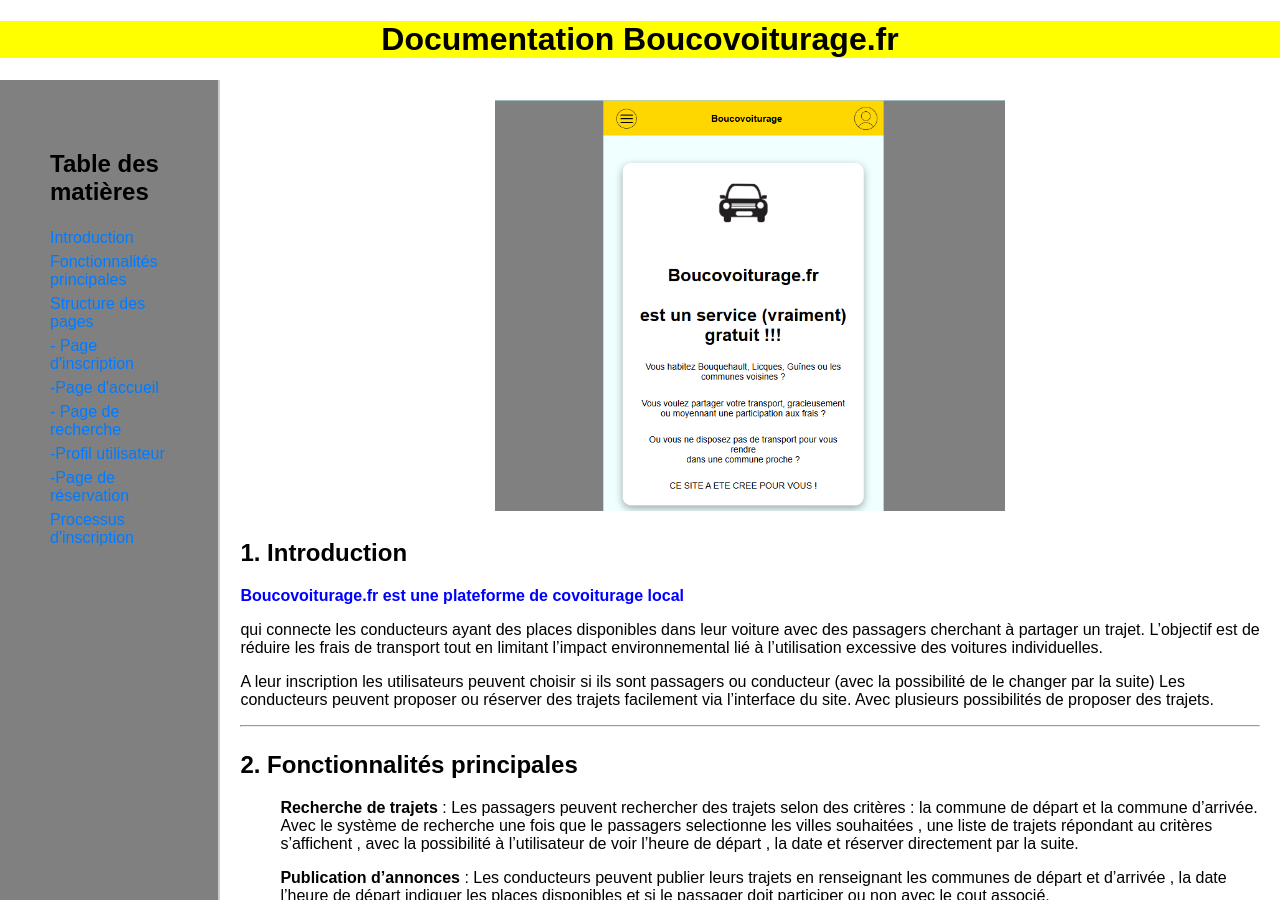
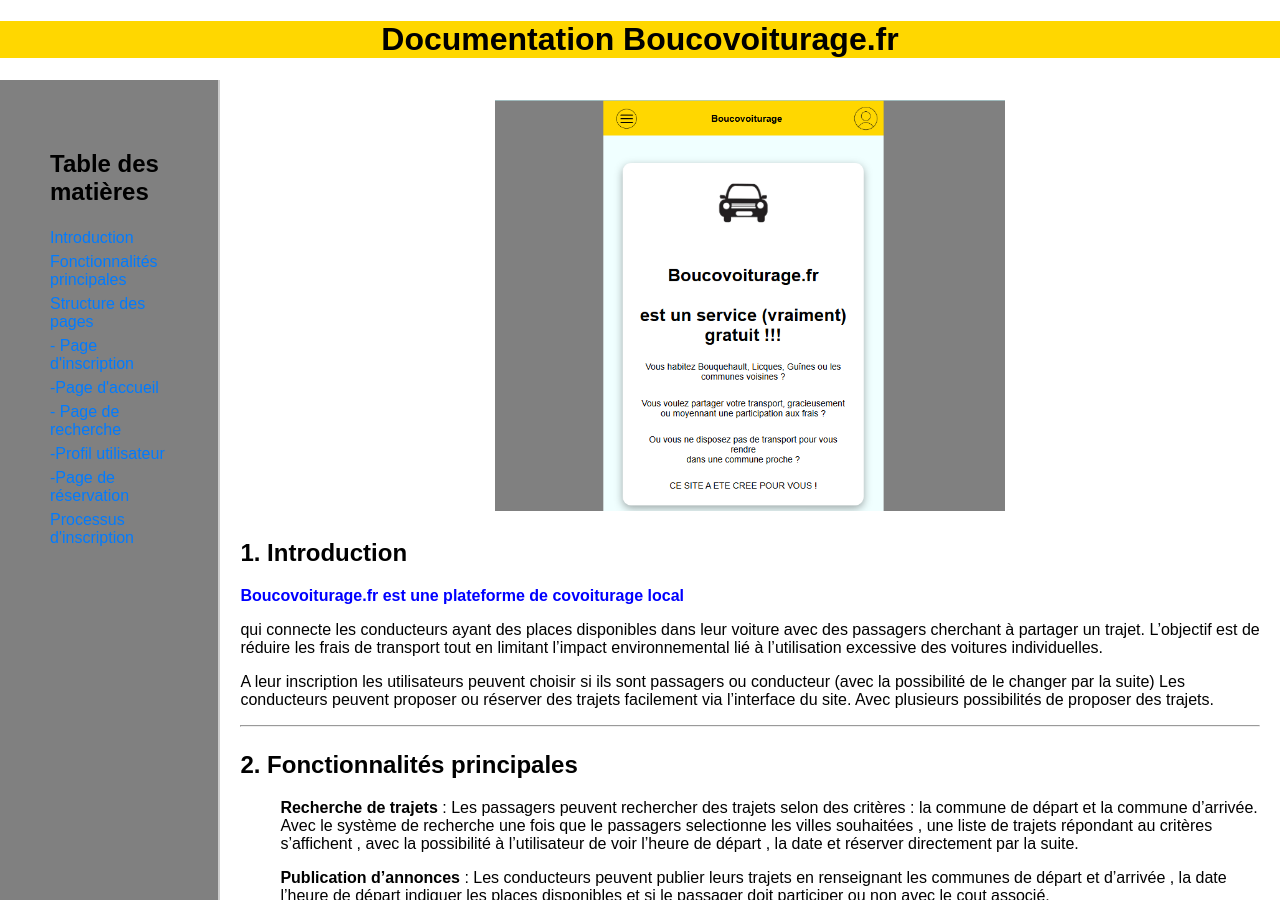
Before and after one commit to mazuriereve/mazuriereve.github.io, a Jekyll site: the page built from README.md, in a window 1280 px wide and 900 px high. Built offline with Jekyll 4.4.1, drawn with Linux system fonts in a browser that asks for light colours; our own code applies the rules of GitHub Pages for plain Markdown files.

Commit message:
Update default.html

```diff
--- a/_layouts/default.html
+++ b/_layouts/default.html
@@ -8,11 +8,13 @@
 
 </head>
 <body>
-    <header>
-        <div style="text-align: center; background-color: yellow;">
-            <h1> Documentation Boucovoiturage.fr </h1>
+
+        <div style="text-align: center; background-color: #FFD700;">
+            <header>
+                <h1> Documentation Boucovoiturage.fr </h1>
+            </header>
         </div>
-    </header>
+
 
     <div class="layout">
   <aside class="sidebar">
```
